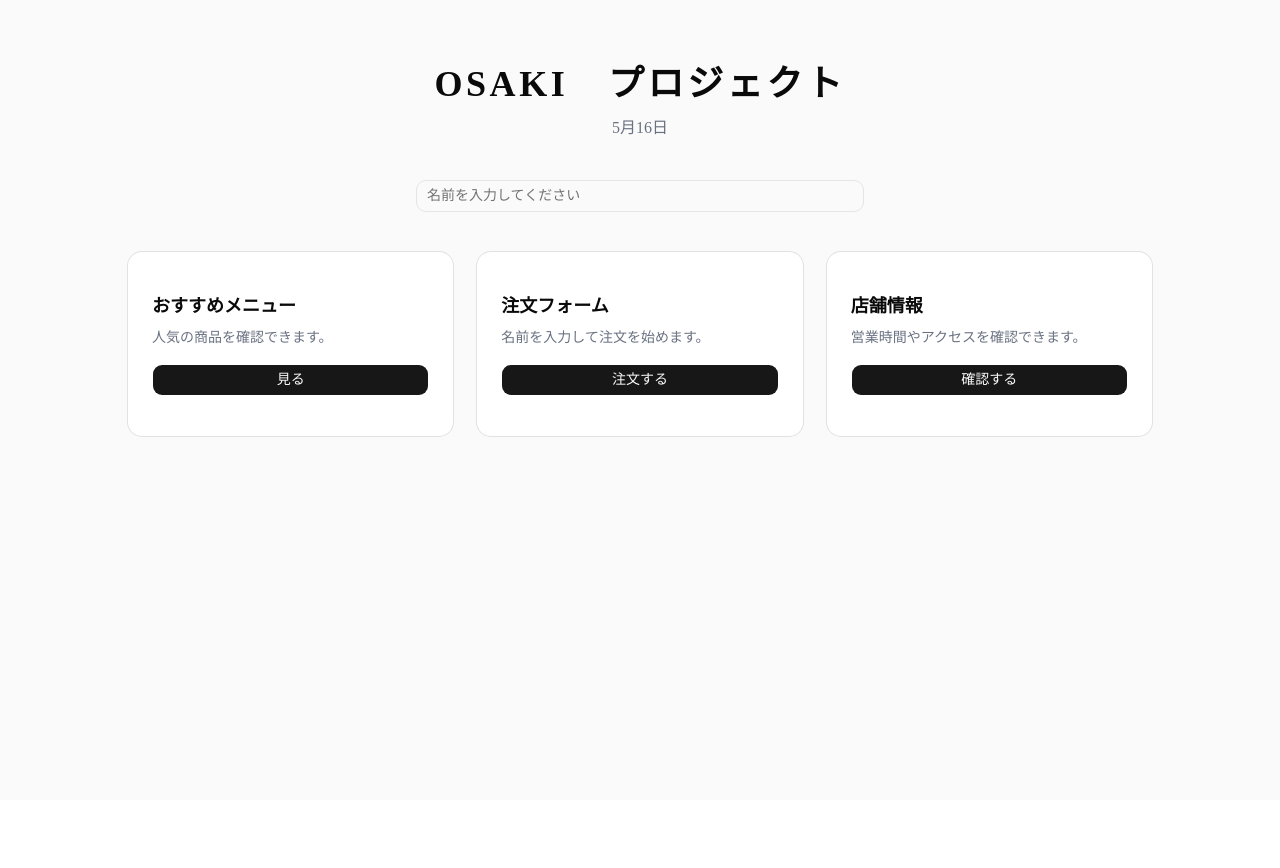
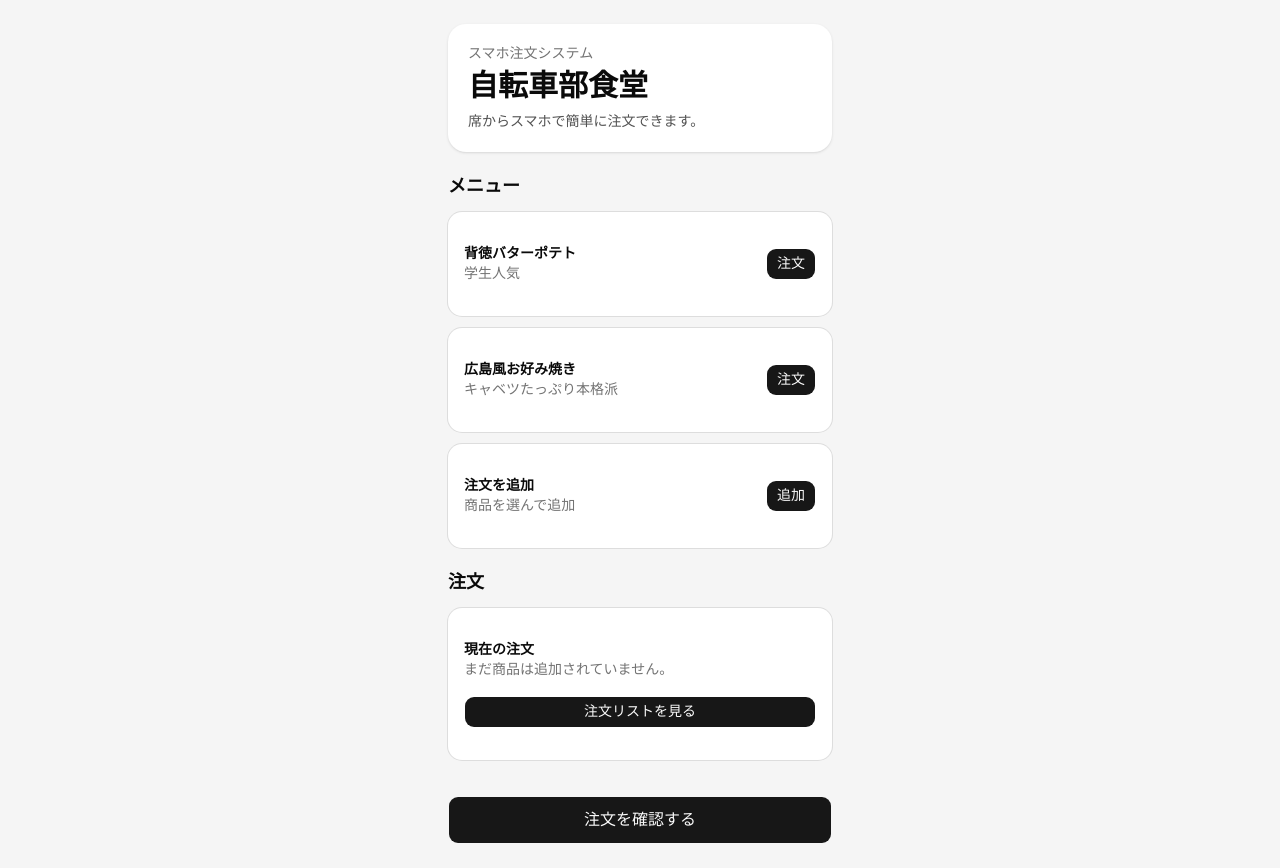
Before and after one commit to mizuki-matsuzawa/zero-to-deploy-Mizuki-MATSUZAWA, a Next.js app: page / in a window 1280 px wide. Before the commit the page ends 800 px from the top, so only its background shows below. Built offline with nearby package versions, Linux system fonts and the light colour scheme.

Commit message:
feat: implement basic order ui

```diff
--- a/app/page.tsx
+++ b/app/page.tsx
@@ -1,55 +1,73 @@
 import { Button } from "@/components/ui/button"
 import { Card, CardContent } from "@/components/ui/card"
-import { Input } from "@/components/ui/input"
 
 export default function Home() {
   return (
-    <main className="min-h-screen bg-neutral-50 px-8 py-16">
-      <div className="mx-auto max-w-5xl text-center">
-        <h1 className="text-4xl font-bold tracking-widest">OSAKI　プロジェクト</h1>
-        <p className="mt-3 text-gray-500">5月16日</p>
+    <main className="min-h-screen bg-neutral-100 px-4 py-6">
+      <div className="mx-auto max-w-sm space-y-5">
+        <header className="rounded-2xl bg-white p-5 shadow-sm">
+          <p className="text-sm text-neutral-500">スマホ注文システム</p>
+          <h1 className="mt-1 text-3xl font-bold">自転車部食堂</h1>
+          <p className="mt-2 text-sm text-neutral-600">
+            席からスマホで簡単に注文できます。
+          </p>
+        </header>
 
-        <div className="mx-auto mt-10 max-w-md">
-          <Input placeholder="名前を入力してください" />
-        </div>
+        <section className="space-y-3">
+          <h2 className="text-lg font-semibold">メニュー</h2>
 
-        <div className="mt-10 grid gap-6 md:grid-cols-3 text-left">
           <Card>
-            <CardContent className="p-6 space-y-4">
+            <CardContent className="flex items-center justify-between p-4">
               <div>
-                <h2 className="text-lg font-semibold">おすすめメニュー</h2>
-                <p className="mt-2 text-sm text-gray-500">
-                  人気の商品を確認できます。
-                </p>
+                <p className="font-semibold">背徳バターポテト</p>
+                <p className="text-sm text-neutral-500">学生人気</p>
               </div>
-              <Button className="w-full">見る</Button>
+              <Button>注文</Button>
             </CardContent>
           </Card>
 
           <Card>
-            <CardContent className="p-6 space-y-4">
+            <CardContent className="flex items-center justify-between p-4">
               <div>
-                <h2 className="text-lg font-semibold">注文フォーム</h2>
-                <p className="mt-2 text-sm text-gray-500">
-                  名前を入力して注文を始めます。
-                </p>
+                <p className="font-semibold">広島風お好み焼き</p>
+                <p className="text-sm text-neutral-500">キャベツたっぷり本格派</p>
               </div>
-              <Button className="w-full">注文する</Button>
+              <Button>注文</Button>
             </CardContent>
           </Card>
 
           <Card>
-            <CardContent className="p-6 space-y-4">
+            <CardContent className="flex items-center justify-between p-4">
               <div>
-                <h2 className="text-lg font-semibold">店舗情報</h2>
-                <p className="mt-2 text-sm text-gray-500">
-                  営業時間やアクセスを確認できます。
+                <p className="font-semibold">注文を追加</p>
+                <p className="text-sm text-neutral-500">商品を選んで追加</p>
+              </div>
+              <Button>追加</Button>
+            </CardContent>
+          </Card>
+        </section>
+
+        <section className="space-y-3">
+          <h2 className="text-lg font-semibold">注文</h2>
+
+          <Card>
+            <CardContent className="space-y-4 p-4">
+              <div>
+                <p className="font-semibold">現在の注文</p>
+                <p className="text-sm text-neutral-500">
+                  まだ商品は追加されていません。
                 </p>
               </div>
-              <Button className="w-full">確認する</Button>
+              <Button className="w-full">注文リストを見る</Button>
             </CardContent>
           </Card>
-        </div>
+        </section>
+
+        <footer className="pt-4">
+          <Button className="h-12 w-full text-base">
+            注文を確認する
+          </Button>
+        </footer>
       </div>
     </main>
   )
```
